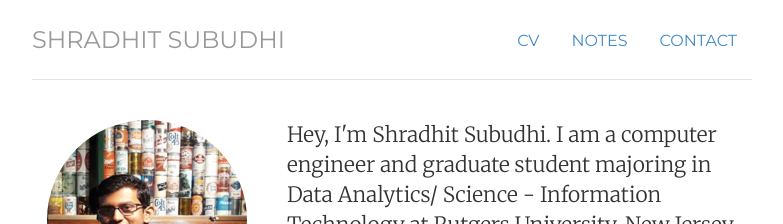
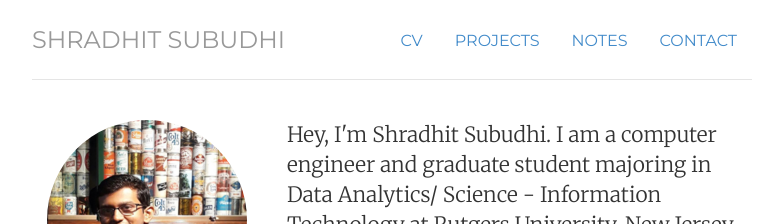
Before and after one commit to shradhit7/shradhit7.github.io, a Jekyll site: the page built from index.html, in a window 1280 px wide. Shown: the top 224 px of the page, without its empty margins (248-1031 px from the left). Built offline with Jekyll 4.4.1, drawn with Linux system fonts in a browser that asks for light colours.

Commit message:
Update header.html

```diff
--- a/_includes/header.html
+++ b/_includes/header.html
@@ -1,7 +1,7 @@
 <div class="header">
 	<ul class="nav nav-pills pull-right">
 		<li class="{{ page.cv }}"><a href="/cv" title="CV">CV</a></li>
-		<!-- <li class="{{ page.projects }}"><a href="/projects" title="Projects">Projects</a></li> -->
+		<li class="{{ page.projects }}"><a href="/projects" title="Projects">Projects</a></li>
 		<li class="{{ page.notes }}"><a href="/notes" title="Notes">Notes</a></li>
 		<li class="{{ page.contact }}"><a href="/contact" title="Contact">Contact</a></li>
 	</ul>
```
